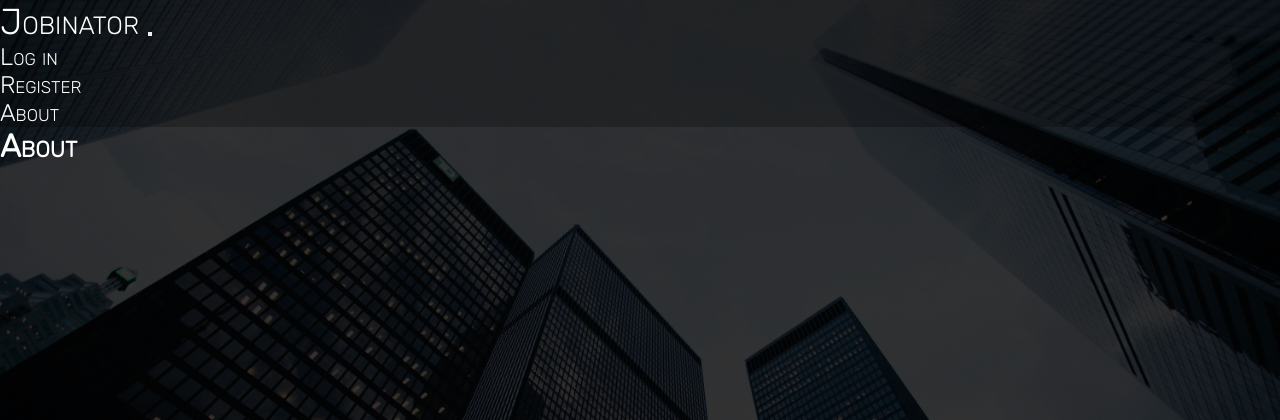
After one commit to JulesDebeaumont/Jobinator-Renew, a Symfony app: template templates/home/about.html.twig in a window 1280 px wide. The commit adds this page. Shown: the top 420 px of the page. Run offline with Twig, Linux system fonts and the light colour scheme; the template is opened without the code that fills it, so the values that code supplies are empty; some libraries are stand-ins or nearby versions.

Commit message:
about page wip

```diff
--- a/templates/base.html.twig
+++ b/templates/base.html.twig
@@ -58,7 +58,7 @@
                 {% endif %}
 
                 <li class="nav-item">
-                    <a class="nav-link active" href="{{ path('app_login') }}">About</a>
+                    <a class="nav-link active" href="{{ path('about') }}">About</a>
                 </li>
 
                 </ul>
--- /dev/null
+++ b/templates/home/about.html.twig
@@ -0,0 +1,5 @@
+{% extends 'base.html.twig' %}
+
+{% block body %}
+	<h1>About</h1>
+{% endblock %}
```
Also changed, not shown: src/Controller/HomeController.php (+11 -2 lines).
